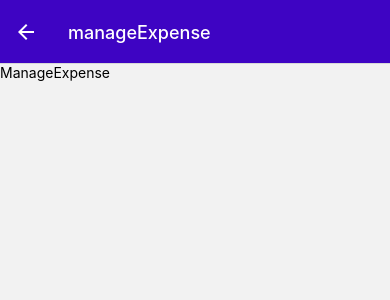
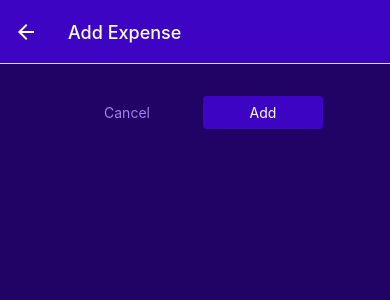
Before and after one commit to jorgedelamora/expense-tracker, a React Native app: screen /manageExpense in a window 390 px wide. Shown: the top 300 px of the page. Built offline with nearby package versions, Linux system fonts and the light colour scheme.

Commit message:
adding the manageExpense page

```diff
--- a/App.js
+++ b/App.js
@@ -62,6 +62,7 @@ export default function App() {
         <Stack.Navigator screenOptions={{
           headerStyle: {backgroundColor: GlobalStyles.colors.primary500},
           headerTintColor: 'white',
+
         }}>
           <Stack.Screen name='expensesOverview' component={ExpensesOverview} options={{headerShown: false}}/>
           <Stack.Screen name='manageExpense' component={ManageExpense}/>
--- /dev/null
+++ b/components/Button.js
@@ -0,0 +1,44 @@
+import React from 'react'
+import { View, Text, Pressable, StyleSheet } from 'react-native'
+import { GlobalStyles } from '../constants/styles';
+
+const Button = ({children, onPress, variant, containerStyle }) => {
+    const handleOnPress = () => {
+        onPress && onPress();
+    }
+
+  return (
+    <View style={containerStyle}>
+        <Pressable onPress={handleOnPress} style={({pressed}) => pressed && styles.pressed}>
+            <View style={[styles.button, variant === 'flat' && styles.flat]}>
+                <Text style={[styles.text, variant === 'flat' && styles.textFlat]}>{children}</Text>
+            </View>
+        </Pressable>
+    </View>
+  )
+}
+
+export default Button;
+
+const styles = StyleSheet.create({
+    button: {
+        borderRadius: 4,
+        padding: 8,
+        backgroundColor: GlobalStyles.colors.primary500
+    },
+    text: {
+        color: 'white',
+        textAlign: 'center'
+    },
+    flat: {
+        backgroundColor: 'transparent',
+    },
+    textFlat: {
+        color: GlobalStyles.colors.primary200
+    },
+    pressed: {
+        opacity: 0.75,
+        backgroundColor: GlobalStyles.colors.primary100,
+        borderRadius:4
+    }
+})
--- a/components/ExpensesOutput/SingleExpense.js
+++ b/components/ExpensesOutput/SingleExpense.js
@@ -8,7 +8,9 @@ const SingleExpense = ({expense}) => {
     const navigation = useNavigation();
 
     const handleOnPress = () => {
-        navigation.navigate('manageExpense');
+        navigation.navigate('manageExpense', {
+            expenseId: expense.id
+        });
     }
 
     const dateAsString = getFormattedDate(expense.date)
--- a/screens/ManageExpense.js
+++ b/screens/ManageExpense.js
@@ -1,12 +1,75 @@
-import { View, Text } from 'react-native'
-import React from 'react'
+import { View, StyleSheet } from 'react-native'
+import { useNavigation, useRoute } from '@react-navigation/native'
+import React, { useLayoutEffect } from 'react'
+import IconButton from '../components/IconButton';
+import { GlobalStyles } from '../constants/styles';
+import Button from '../components/Button';
 
 const ManageExpense = () => {
+
+  const navigation = useNavigation();
+  const route = useRoute();
+  const expenseId = route.params?.expenseId;
+  const isEditingExistingExpense = !!expenseId;
+
+  const deleteExpense = () => {
+    console.log('deleting');
+    navigation.goBack();
+  }
+
+  const cancel = () => {
+    console.log('canceling');
+    navigation.goBack();
+  }
+
+  const confirm = () => {
+    console.log('confirming');
+    navigation.goBack();
+  }
+
+  useLayoutEffect(() => {
+    navigation.setOptions({
+      title: isEditingExistingExpense ? 'Edit Expense' : 'Add Expense'
+    })
+  },[navigation, isEditingExistingExpense]);
+
   return (
-    <View>
-      <Text>ManageExpense</Text>
+    <View style={styles.container}>
+      <View style={styles.buttonsContainer}>
+        <Button containerStyle={styles.btn} variant="flat" onPress={cancel}>Cancel</Button>
+        <Button containerStyle={styles.btn} onPress={confirm}>{isEditingExistingExpense ? 'Update' : 'Add'}</Button>
+      </View>
+      {isEditingExistingExpense &&
+       <View style={styles.deleteContainer}>
+         <IconButton ioniconsName='trash' color={GlobalStyles.colors.error500} size={36} onPress={deleteExpense}/>
+        </View>
+      }
     </View>
   )
 }
 
-export default ManageExpense
+export default ManageExpense;
+
+const styles = StyleSheet.create({
+  container:{
+    flex:1,
+    padding:24,
+    backgroundColor: GlobalStyles.colors.primary800
+  },
+  buttonsContainer: {
+    flexDirection: 'row',
+    justifyContent: 'center',
+    alignItems: 'center'
+  },
+  btn: {
+    minWidth: 120,
+    margin: 8
+  },
+  deleteContainer: {
+    marginTop: 16,
+    paddingTop: 8,
+    borderTopWidth: 2,
+    borderTopColor: GlobalStyles.colors.primary200,
+    alignItems: 'center'
+  }
+})
```
